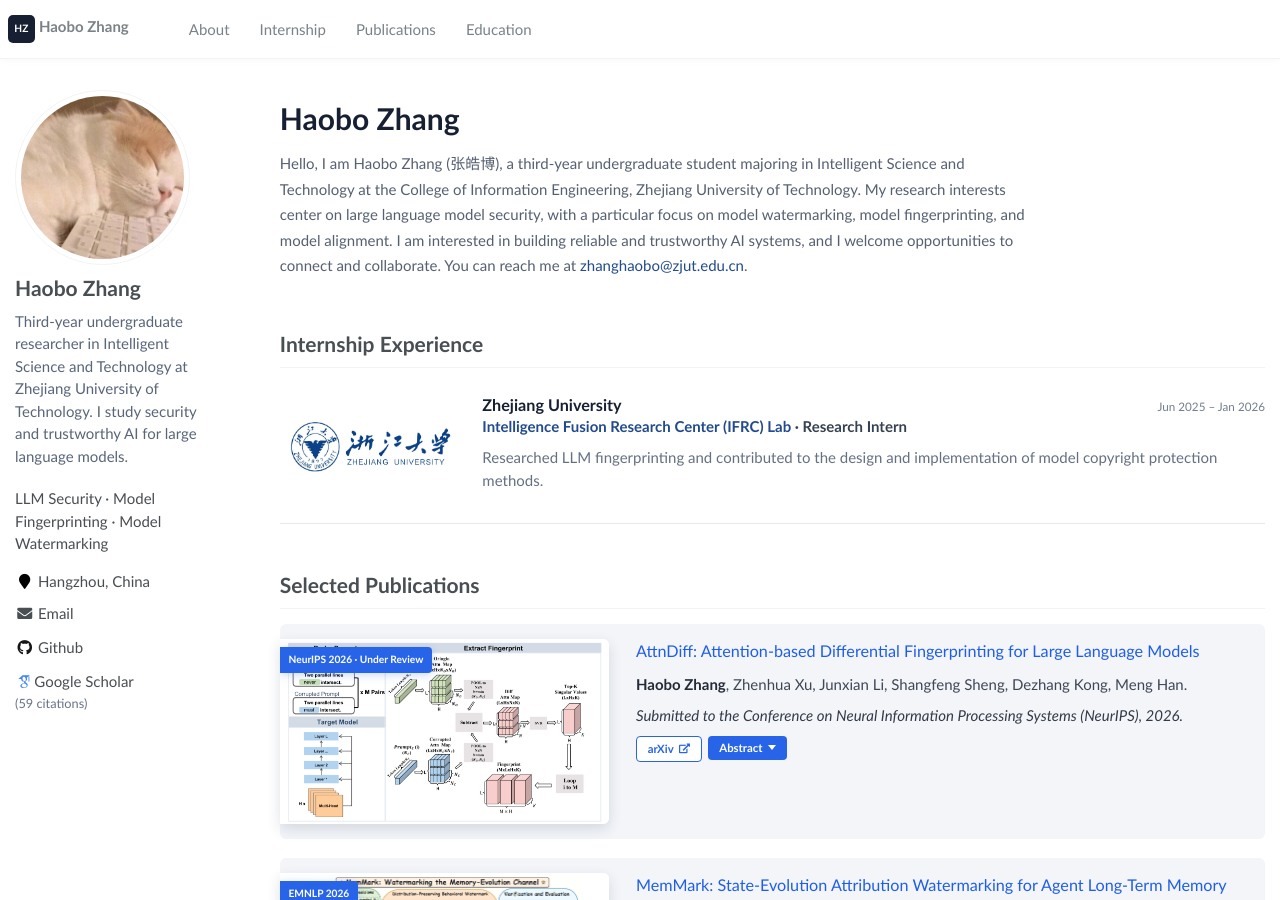
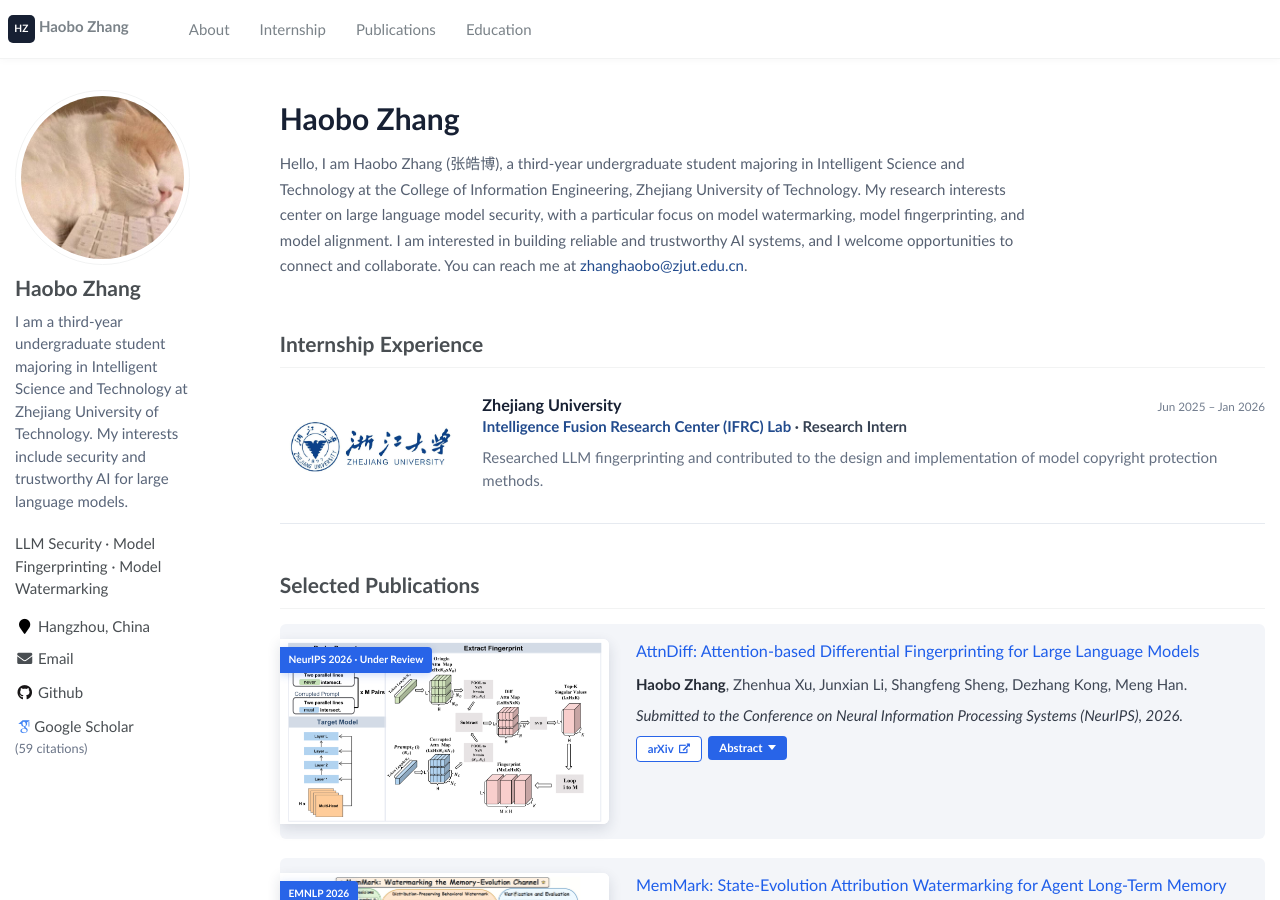
Before and after one commit to zhb0119/zhb0119.github.io, a Jekyll site: the page built from _pages/about.md, in a window 1280 px wide and 900 px high. Built offline with Jekyll 4.4.1, drawn with Linux system fonts in a browser that asks for light colours; some web fonts are replaced; formulas are drawn with MathJax 3.

Commit message:
Update author-profile.html

```diff
--- a/_includes/author-profile.html
+++ b/_includes/author-profile.html
@@ -10,7 +10,7 @@
 
   <div class="author__content">
     <h3 class="author__name">{% if page.lang == 'en' %}Haobo Zhang{% else %}{{ author.name }}{% endif %}</h3>
-    {% if author.bio %}<p class="author__bio">Third-year undergraduate researcher in Intelligent Science and Technology at Zhejiang University of Technology. I study security and trustworthy AI for large language models.</p>{% endif %}
+    {% if author.bio %}<p class="author__bio">I am a third-year undergraduate student majoring in Intelligent Science and Technology at Zhejiang University of Technology. My interests include security and trustworthy AI for large language models.</p>{% endif %}
   </div>
 
   <div class="author__urls-wrapper">
```
